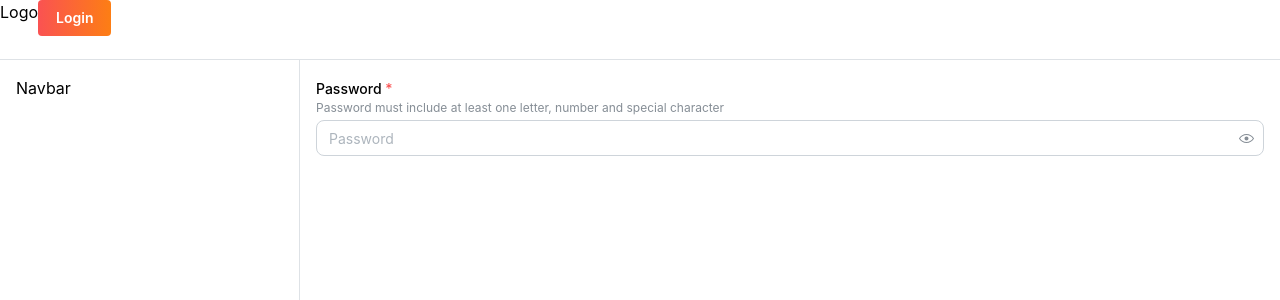
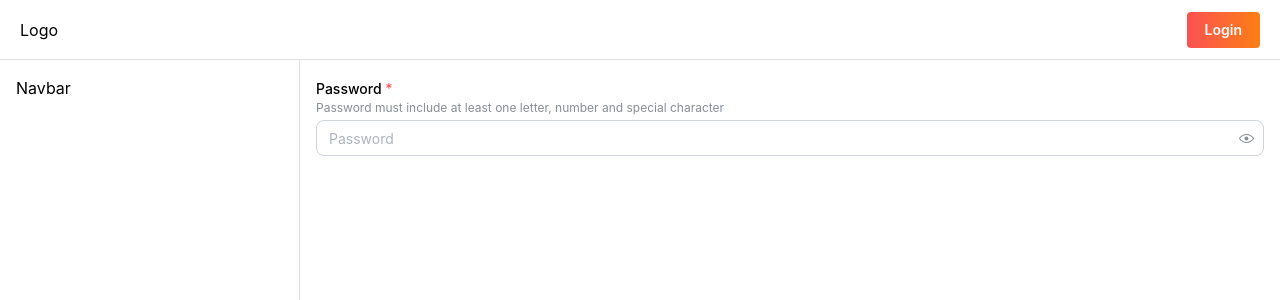
Before and after one commit to csesoc/trainee-5-23t3, a React (Vite) app in the folder client/limit-frontend/: page / in a window 1280 px wide. Shown: the top 300 px of the page. Built offline with nearby package versions, Linux system fonts and the light colour scheme.

Commit message:
dev: improve the auth style

```diff
--- a/client/limit-frontend/src/routes/Root.tsx
+++ b/client/limit-frontend/src/routes/Root.tsx
@@ -1,5 +1,5 @@
 import "@mantine/core/styles.css";
-import { AppShell, Burger, Button } from "@mantine/core";
+import { AppShell, Burger, Button, Flex } from "@mantine/core";
 import { useDisclosure } from "@mantine/hooks";
 import React from "react";
 import { Link, Outlet } from "react-router-dom";
@@ -27,7 +27,8 @@ export default function Root() {
       navbar={{ width: 300, breakpoint: 'sm', collapsed: { mobile: !opened } }}
       padding="md"
     >
-      <AppShell.Header display={'flex'}>
+      <AppShell.Header>
+        <Flex mih={60} mx="lg" justify="space-between" align="center">
           <Burger opened={opened} onClick={toggle} hiddenFrom="sm" size="sm" />
           <div>Logo</div>
 
@@ -52,6 +53,7 @@ export default function Root() {
               </>
             )
           }
+        </Flex>
       </AppShell.Header>
 
       <AppShell.Navbar p="md">Navbar</AppShell.Navbar>
```
Lines whose indentation alone changed are shown as unchanged.
